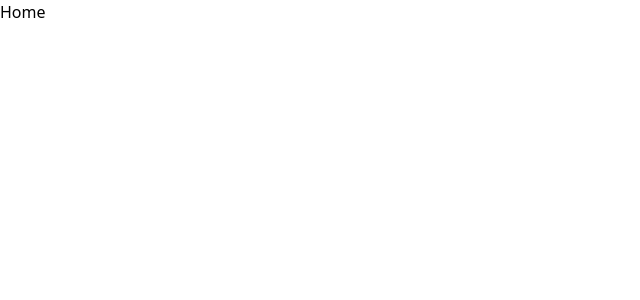
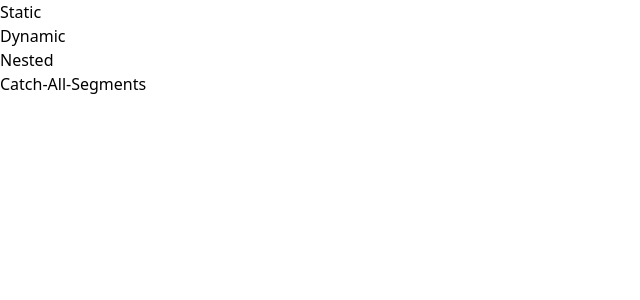
Before and after one commit to denev723/fc-next-study, a Next.js app: page / in a window 1280 px wide. Shown: the top 300 px of the page, without its empty margins (0-640 px from the left). Built offline with nearby package versions, Linux system fonts and the light colour scheme.

Commit message:
Next.js Routing

```diff
--- a/src/pages/index.tsx
+++ b/src/pages/index.tsx
@@ -1,3 +1,22 @@
 export default function Home() {
-  return <main>Home</main>;
+  return (
+    <main>
+      <ul>
+        <li>
+          <a href="/routing">Static</a>
+        </li>
+        <li>
+          <a href="/routing/dynamic/1234">Dynamic</a>
+        </li>
+        <li>
+          <a href="/routing/nested/123/routing">Nested</a>
+        </li>
+        <li>
+          <a href="/routing/catch-all-segments/123/456/789">
+            Catch-All-Segments
+          </a>
+        </li>
+      </ul>
+    </main>
+  );
 }
--- /dev/null
+++ b/src/pages/routing/catch-all-segments/[...dynamic]/index.tsx
@@ -0,0 +1,36 @@
+import { GetServerSideProps } from "next";
+import { ParsedUrlQuery } from "querystring";
+import { FC } from "react";
+
+interface Params extends ParsedUrlQuery {
+  dynamic: string[];
+}
+
+export const getServerSideProps: GetServerSideProps<Props, Params> = async (
+  context
+) => {
+  return {
+    props: {
+      params: context.params?.dynamic,
+    },
+  };
+};
+
+interface Props {
+  params: string[] | undefined;
+}
+
+const CatchAllSegments: FC<Props> = (props) => {
+  return (
+    <main>
+      Catch-All-Segments
+      <ol>
+        {props.params?.map((item, index) => (
+          <li key={index}>{item}</li>
+        ))}
+      </ol>
+    </main>
+  );
+};
+
+export default CatchAllSegments;
--- /dev/null
+++ b/src/pages/routing/dynamic/[dynamic]/index.tsx
@@ -0,0 +1,31 @@
+import { GetServerSideProps } from "next";
+import { ParsedUrlQuery } from "querystring";
+import { FC } from "react";
+
+interface Params extends ParsedUrlQuery {
+  dynamic: string;
+}
+
+export const getServerSideProps: GetServerSideProps<Props, Params> = async (
+  context
+) => {
+  return {
+    props: {
+      route: context.params?.dynamic,
+    },
+  };
+};
+
+interface Props {
+  route: string | undefined;
+}
+
+const Dynamic: FC<Props> = (props) => {
+  return (
+    <main>
+      Dynamic-Routing<p>{props.route}</p>
+    </main>
+  );
+};
+
+export default Dynamic;
--- /dev/null
+++ b/src/pages/routing/index.tsx
@@ -0,0 +1,7 @@
+import { FC } from "react";
+
+const StaticRouting: FC = () => {
+  return <main>Static-Routing</main>;
+};
+
+export default StaticRouting;
--- /dev/null
+++ b/src/pages/routing/nested/[any]/routing/index.tsx
@@ -0,0 +1,7 @@
+import { FC } from "react";
+
+const NestedRouting: FC = () => {
+  return <main>Nested-Routing</main>;
+};
+
+export default NestedRouting;
```
